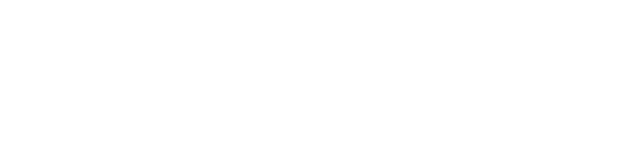
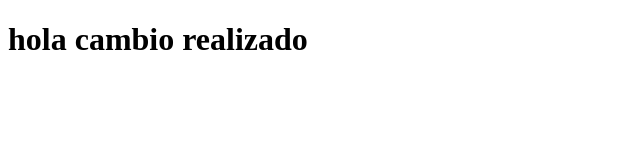
Before and after one commit to djaimes99/git_ejemplo, a plain HTML site: page index.html in a window 1280 px wide. Shown: the whole page, without its empty margins (0-640 px from the left). Drawn offline with Linux system fonts and the light colour scheme.

Commit message:
agregamos un h1

```diff
--- a/index.html
+++ b/index.html
@@ -7,6 +7,6 @@
     <title>Document</title>
 </head>
 <body>
-
+    <h1>hola cambio realizado</h1>
 </body>
 </html>
```
